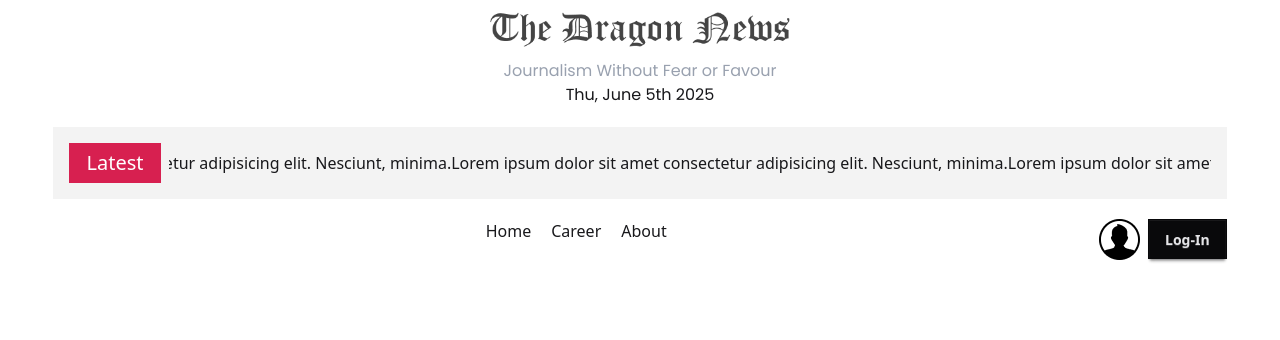
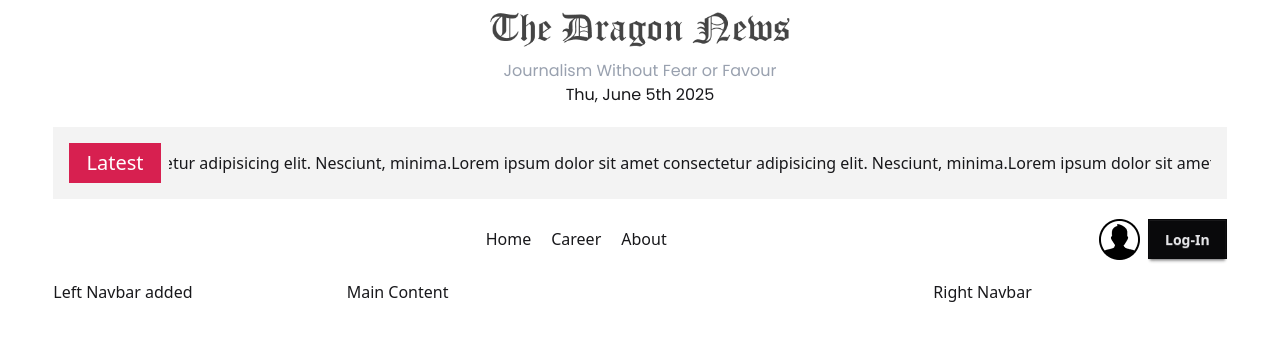
Before and after one commit to sadhin28/My-Dragon-News, a React (Vite) app: page / in a window 1280 px wide. Shown: the top 340 px of the page. Built offline with nearby package versions, Linux system fonts and the light colour scheme.

Commit message:
left and rith nav bar added

```diff
--- a/src/components/Navbar.jsx
+++ b/src/components/Navbar.jsx
@@ -2,7 +2,7 @@ import { NavLink } from "react-router-dom";
 import userIcon from '../assets/user.png'
 const Navbar = () => {
     return (
-        <div className="flex justify-between">
+        <div className="flex justify-between items-center">
            <div>
 
            </div>
--- /dev/null
+++ b/src/components/layout-component/LeftNavbar.jsx
@@ -0,0 +1,9 @@
+const LeftNavbar = () => {
+    return (
+        <div>
+            <h1>Left Navbar added</h1>
+        </div>
+    );
+};
+
+export default LeftNavbar;
--- /dev/null
+++ b/src/components/layout-component/RightNavbar.jsx
@@ -0,0 +1,10 @@
+
+const RightNavbar = () => {
+    return (
+        <div>
+            <h1>Right Navbar</h1>
+        </div>
+    );
+};
+
+export default RightNavbar;
--- a/src/layouts/Home.jsx
+++ b/src/layouts/Home.jsx
@@ -1,5 +1,7 @@
 import Header from "../components/Header";
 import LatestNews from "../components/LatestNews";
+import LeftNavbar from "../components/layout-component/LeftNavbar";
+import RightNavbar from "../components/layout-component/RightNavbar";
 import Navbar from "../components/Navbar";
 
 const Home = () => {
@@ -11,10 +13,18 @@ const Home = () => {
                 <LatestNews></LatestNews>
              </section>
            </header>
-           <section className="w-11/12 mx-auto mt-5">
+           <nav className="w-11/12 mx-auto mt-5">
              <Navbar></Navbar>
-           </section>
-           <main></main>
+           </nav>
+           <main className="pt-5 grid md:grid-cols-12 items-center w-11/12 mx-auto">
+            <aside className="left col-span-3">
+                <LeftNavbar></LeftNavbar>
+            </aside>
+            <section className="main col-span-6">Main Content</section>
+            <aside className="right col-span-3">
+                <RightNavbar></RightNavbar>
+            </aside>
+           </main>
         </div>
     );
 };
```
